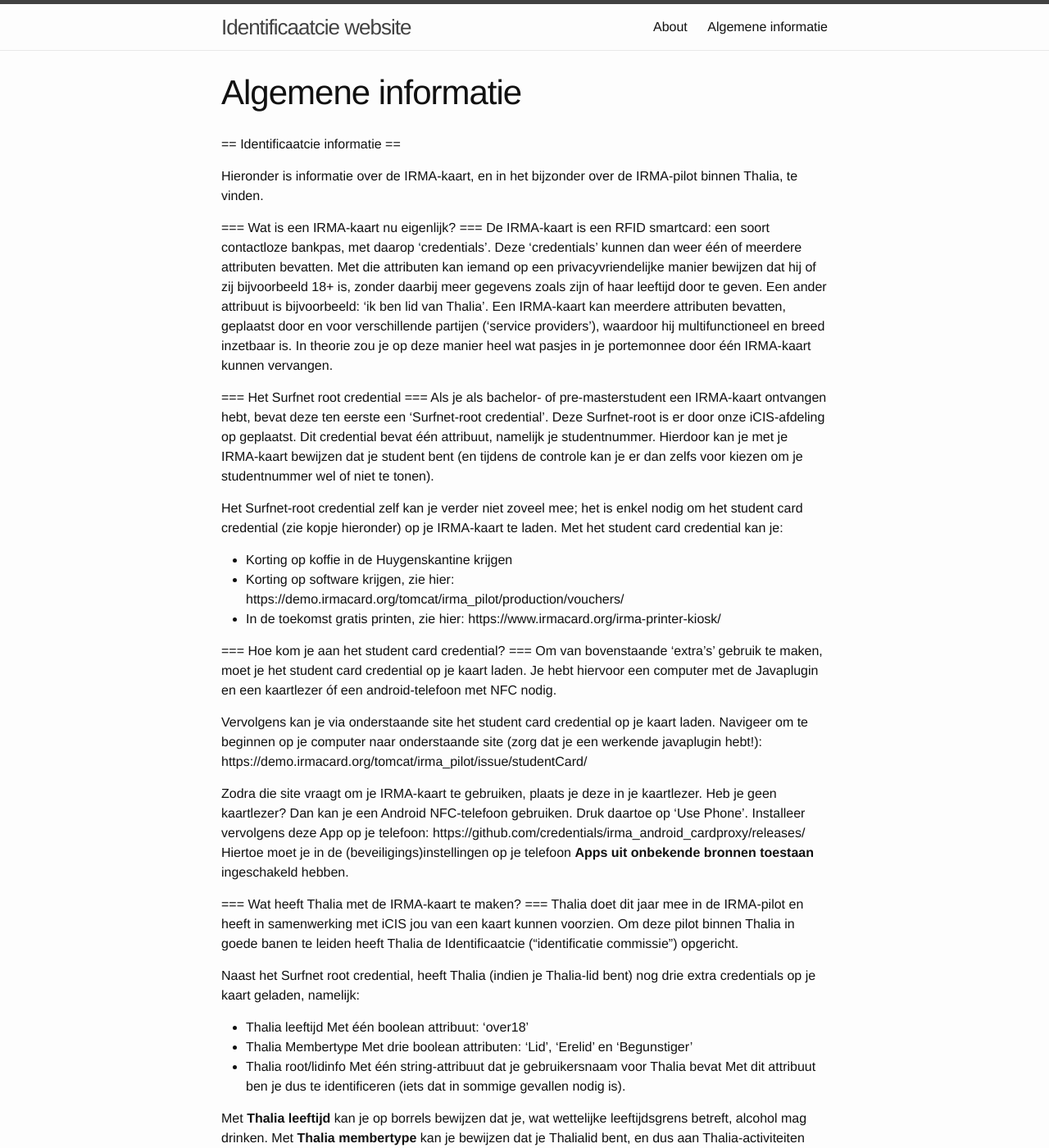
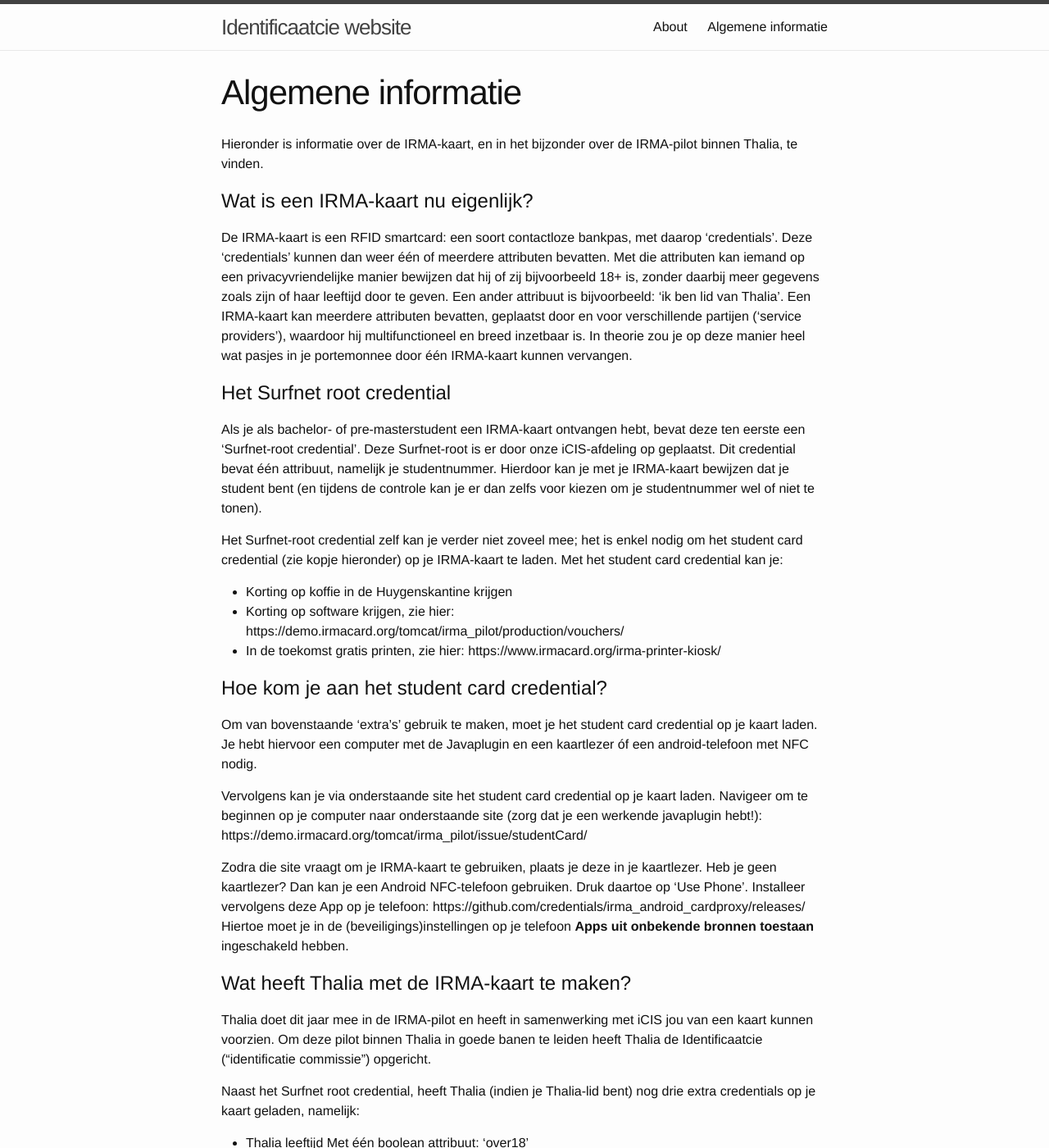
Before and after one commit to identificaatcie/identificaatcie.github.io, a Jekyll site: the page built from algemene-info.md, in a window 1280 px wide and 1400 px high. Shown: the whole window at 82% size. Built offline with Jekyll 4.4.1, drawn with Linux system fonts in a browser that asks for light colours; part of the change alters nothing that is shown; some of the changed text lies outside the part shown.

```diff
--- a/algemene-info.md
+++ b/algemene-info.md
@@ -3,17 +3,14 @@ layout: page
 title: Algemene informatie
 permalink: /algemene-info/
 ---
-
-== Identificaatcie informatie ==
-
 Hieronder is informatie over de IRMA-kaart, en in het bijzonder over de IRMA-pilot binnen Thalia, te vinden.
 
-=== Wat is een IRMA-kaart nu eigenlijk? ===
-De IRMA-kaart is een RFID smartcard: een soort contactloze bankpas, met daarop 'credentials'. Deze 'credentials'  kunnen dan weer &#0233;&#0233;n of meerdere attributen bevatten. Met die attributen kan iemand op een privacyvriendelijke manier bewijzen dat hij of zij bijvoorbeeld 18+ is, zonder daarbij meer gegevens zoals zijn of haar leeftijd door te geven. Een ander attribuut is bijvoorbeeld:  'ik ben lid van Thalia'.
-Een IRMA-kaart kan meerdere attributen bevatten, geplaatst door en voor verschillende partijen ('service providers'), waardoor hij multifunctioneel en breed inzetbaar is. In theorie zou je op deze manier heel wat pasjes in je portemonnee door &#0233;&#0233;n IRMA-kaart kunnen vervangen.
+# Wat is een IRMA-kaart nu eigenlijk?
+De IRMA-kaart is een RFID smartcard: een soort contactloze bankpas, met daarop 'credentials'. Deze 'credentials'  kunnen dan weer één of meerdere attributen bevatten. Met die attributen kan iemand op een privacyvriendelijke manier bewijzen dat hij of zij bijvoorbeeld 18+ is, zonder daarbij meer gegevens zoals zijn of haar leeftijd door te geven. Een ander attribuut is bijvoorbeeld:  'ik ben lid van Thalia'.
+Een IRMA-kaart kan meerdere attributen bevatten, geplaatst door en voor verschillende partijen ('service providers'), waardoor hij multifunctioneel en breed inzetbaar is. In theorie zou je op deze manier heel wat pasjes in je portemonnee door één IRMA-kaart kunnen vervangen.
 
-=== Het Surfnet root credential ===
-Als je als bachelor- of pre-masterstudent een IRMA-kaart ontvangen hebt, bevat deze ten eerste een 'Surfnet-root credential'. Deze Surfnet-root is er door onze iCIS-afdeling op geplaatst. Dit credential bevat &#0233;&#0233;n attribuut, namelijk je studentnummer. Hierdoor kan je met je IRMA-kaart bewijzen dat je student bent (en tijdens de controle kan je er dan zelfs voor kiezen om je studentnummer wel of niet te tonen).
+# Het Surfnet root credential
+Als je als bachelor- of pre-masterstudent een IRMA-kaart ontvangen hebt, bevat deze ten eerste een 'Surfnet-root credential'. Deze Surfnet-root is er door onze iCIS-afdeling op geplaatst. Dit credential bevat één attribuut, namelijk je studentnummer. Hierdoor kan je met je IRMA-kaart bewijzen dat je student bent (en tijdens de controle kan je er dan zelfs voor kiezen om je studentnummer wel of niet te tonen).
 
 Het Surfnet-root credential zelf kan je verder niet zoveel mee; het is enkel nodig om het student card credential (zie kopje hieronder) op je IRMA-kaart te laden.
 Met het student card credential kan je:
@@ -21,7 +18,7 @@ Met het student card credential kan je:
 * Korting op software krijgen, zie hier: https://demo.irmacard.org/tomcat/irma_pilot/production/vouchers/
 * In de toekomst gratis printen, zie hier: https://www.irmacard.org/irma-printer-kiosk/
 
-=== Hoe kom je aan het student card credential? ===
+# Hoe kom je aan het student card credential?
 Om van bovenstaande 'extra's' gebruik te maken, moet je het student card credential op je kaart laden. Je hebt hiervoor een computer met de Javaplugin en een kaartlezer óf een android-telefoon met NFC nodig.
 
 Vervolgens kan je via onderstaande site het student card credential op je kaart laden. Navigeer om te beginnen op je computer naar onderstaande site (zorg dat je een werkende javaplugin hebt!):
@@ -32,29 +29,29 @@ Installeer vervolgens deze App op je telefoon:
 https://github.com/credentials/irma_android_cardproxy/releases/
 Hiertoe moet je in de (beveiligings)instellingen op je telefoon **Apps uit onbekende bronnen toestaan** ingeschakeld hebben.
 
-=== Wat heeft Thalia met de IRMA-kaart te maken? ===
+# Wat heeft Thalia met de IRMA-kaart te maken?
 Thalia doet dit jaar mee in de IRMA-pilot en heeft in samenwerking met iCIS jou van een kaart kunnen voorzien. Om deze pilot binnen Thalia in goede banen te leiden heeft Thalia de Identificaatcie ("identificatie commissie") opgericht.
 
 Naast het Surfnet root credential, heeft Thalia (indien je Thalia-lid bent) nog drie extra credentials op je kaart geladen, namelijk:
 
 * Thalia leeftijd
-    Met &#0233;&#0233;n boolean attribuut: 'over18'
+    Met één boolean attribuut: 'over18'
 * Thalia Membertype
     Met drie boolean attributen: 'Lid', 'Erelid' en 'Begunstiger'
 * Thalia root/lidinfo
-    Met &#0233;&#0233;n string-attribuut dat je gebruikersnaam voor Thalia bevat
+    Met één string-attribuut dat je gebruikersnaam voor Thalia bevat
     Met dit attribuut ben je dus te identificeren (iets dat in sommige gevallen nodig is).
 
 Met **Thalia leeftijd** kan je op borrels bewijzen dat je, wat wettelijke leeftijdsgrens betreft, alcohol mag drinken. Met **Thalia membertype** kan je bewijzen dat je Thalialid bent, en dus aan Thalia-activiteiten deel mag nemen.
 
 De Identificaatcie zet momenteel een Raspberry Pi in, waarmee je op borrels met je IRMA-kaart kunt bewijzen dat je Thalia-lid bent, als alternatief voor de zojuist geïntroduceerde ledenstickers.
 
-=== Kan ik mijn IRMA-kaart zelf ook uitlezen? ===
+# Kan ik mijn IRMA-kaart zelf ook uitlezen?
 Momenteel is er al software beschikbaar voor verschillende platformen. We zullen hier kort het command line Linux/OSX-programma Silvia en twee Android applicaties bespreken.
 
 Windows-gebruikers hebben helaas pech: op de java-applet van de student card credential na is er nog niet veel software beschikbaar voor dit platform. Momenteel is een groepje enthousiaste mensen echter wel bezig met het porten van (een deel van) Silvia naar Windows, dus met een beetje geluk verbetert de ondersteuning voor Windows binnenkort.
 
-==== Android-applicaties ====
+## Android-applicaties
 Voor Android zijn er naast de IRMA Card proxy app (die bij het student card credential gezien hebben) nog twee andere apps, namelijk:
 
 * IRMA Verifier
@@ -65,7 +62,7 @@ Voor Android zijn er naast de IRMA Card proxy app (die bij het student card cred
   Met deze app kan je zien wat voor credentials er allemaal op je kaart staan. Daarnaast kan je met deze app je pincode wijzigen. WIJZIG DEZE PINCODE ZO SNEL MOGELIJK! De originele management-app crasht als hij een IRMA-kaart met Thalia credentials tegenkomt. Daarom stelt de Identificaatcie een aangepaste versie beschikbaar. Deze kan je vinden op:
   http://rded.nl/imgmt.apk
 
-==== Silvia ====
+## Silvia
 Silvia is een zeer krachtig commandline-programma, dat alle functionaliteit van de Android apps combineert. Daarnaast kan Silvia ook nieuwe credentials en attributen aanmaken en op je kaart laden.
 
 Het nadeel is dus wel dat Silvia alleen op Linux/OSX werkt en het enkel via de command line werkt.
@@ -73,16 +70,17 @@ Het nadeel is dus wel dat Silvia alleen op Linux/OSX werkt en het enkel via de c
 Silvia is te vinden op:
 https://github.com/credentials/silvia
 
-==== Broncode ====
+## Broncode
 De broncode van alle IRMA-software is te vinden op Github:
 https://github.com/credentials
 
 Sommige software is aangepast door Thalia, deze aanpassingen zijn te vinden op:
 https://github.com/identificaatcie
 
-=== Nabije toekomst ===
+# Nabije toekomst
 De Identificaatcie test momenteel een Raspberry Pi en werkt aan een voor Thalia credentials werkende IRMA verifier applicatie.
-Daarna gaan we kijken hoe we het gebruik van de IRMA-kaart binnen Thalia kunnen uitbreiden. We zitten bijvoorbeeld te denken aan het aanmelden voor R&BO lunchlezingen met een IRMA-kaart. Mocht je zelf nog idee&#0233;n hebben mag je ons natuurlijk altijd aanspreken of mailen!
+
+Daarna gaan we kijken hoe we het gebruik van de IRMA-kaart binnen Thalia kunnen uitbreiden. We zitten bijvoorbeeld te denken aan het aanmelden voor R&BO lunchlezingen met een IRMA-kaart. Mocht je zelf nog ideeën hebben mag je ons natuurlijk altijd aanspreken of mailen!
 
 Mocht je vragen hebben, neem dan gerust contact met ons op. Wij zijn per e-mail te bereiken op identificaatcie [at] thalia [dot] nu.
 
```
